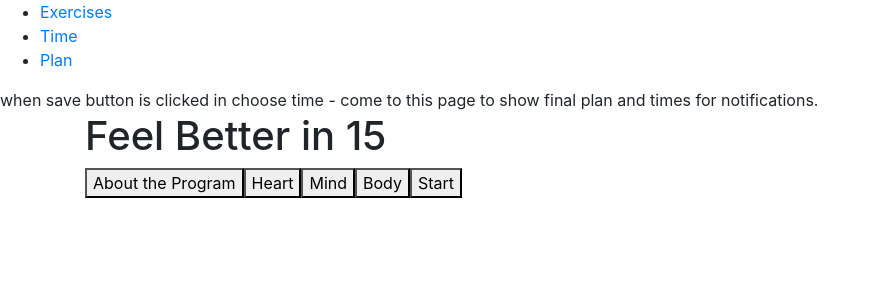
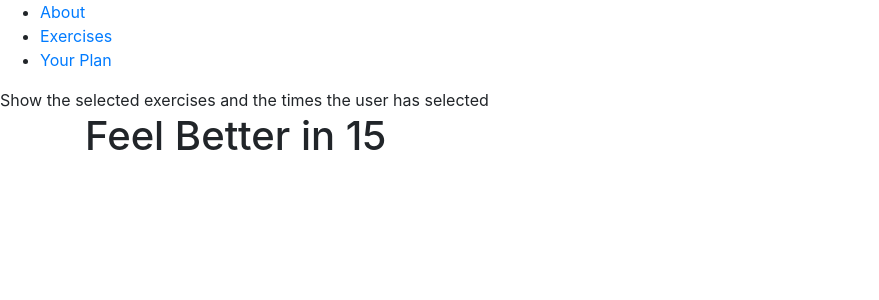
Before and after one commit to bethcollins92/mvp-project, a React (Create React App) app: page /plan in a window 1280 px wide. Shown: the top 300 px of the page, without its empty margins (0-879 px from the left). Built offline with nearby package versions, Linux system fonts and the light colour scheme.

Commit message:
sorting out links between pages

```diff
--- a/src/App.js
+++ b/src/App.js
@@ -4,8 +4,8 @@ import { BrowserRouter as Router, Switch, Route, Link } from "react-router-dom";
 
 import data from "./data.json";
 import SelectExercises from "./components/SelectExercises";
-import ChooseTime from "./components/ChooseTime";
-import Plan from "./components/plan";
+import About from "./components/About";
+import Plan from "./components/Plan";
 
 class App extends React.Component {
   constructor(props) {
@@ -22,8 +22,6 @@ class App extends React.Component {
     });
   }
 
-  chooseTime() {}
-
   render() {
     return (
       <div>
@@ -32,13 +30,14 @@ class App extends React.Component {
             <nav>
               <ul>
                 <li>
+                  <Link to="/about">About</Link>
+                </li>
+                <li>
                   <Link to="/exercises">Exercises</Link>
                 </li>
+
                 <li>
-                  <Link to="/time">Time</Link>
-                </li>
-                <li>
-                  <Link to="/plan">Plan</Link>
+                  <Link to="/plan">Your Plan</Link>
                 </li>
               </ul>
             </nav>
@@ -50,11 +49,11 @@ class App extends React.Component {
                   addExercise={selected => this.addExercise(selected)}
                 />
               </Route>
-              <Route path="/time">
-                <ChooseTime selectedExercises={this.state.selectedExercises} />
+              <Route path="/about">
+                <About />
               </Route>
               <Route path="/plan">
-                <Plan chooseTime={time => this.chooseTime(time)} />
+                <Plan selectedExercises={this.state.selectedExercises} />
               </Route>
             </Switch>
           </div>
@@ -62,11 +61,6 @@ class App extends React.Component {
 
         <div className="container">
           <h1>Feel Better in 15</h1>
-          <button>About the Program</button>
-          <button>Heart</button>
-          <button>Mind</button>
-          <button>Body</button>
-          <button>Start</button>
         </div>
       </div>
     );
--- /dev/null
+++ b/src/components/About.js
@@ -0,0 +1,12 @@
+import React, { Component } from "react";
+
+export default class chooseTime extends Component {
+  constructor(props) {
+    super(props);
+    this.state = {};
+  }
+
+  render() {
+    return <div>About the program</div>;
+  }
+}
--- a/src/components/chooseTime.js
+++ /dev/null
@@ -1,38 +0,0 @@
-import React, { Component } from "react";
-import TimeField from "react-simple-timefield";
-
-export default class chooseTime extends Component {
-  constructor(props) {
-    super(props);
-    this.state = {
-      time: "12:34"
-    };
-    this.onTimeChange = this.onTimeChange.bind(this);
-  }
-
-  onTimeChange(time) {
-    this.setState({ time });
-  }
-
-  render() {
-    const { time } = this.state;
-    return (
-      <div>
-        <TimeField value={time} onChange={this.onTimeChange} />
-        <h2>Choose a time</h2>
-        <div className="row mt-5">
-          {this.props.selectedExercises.map((exercise, index) => (
-            <div key={index}>
-              <div className="card shadow">
-                <img src={exercise.url} className="card-img-top" alt="alt" />
-                <div className="card-body">
-                  <h3 className="card-title">{exercise.title}</h3>
-                </div>
-              </div>
-            </div>
-          ))}
-        </div>
-      </div>
-    );
-  }
-}
--- a/src/components/plan.js
+++ b/src/components/plan.js
@@ -1,11 +1,22 @@
 import React, { Component } from "react";
 
 export default class plan extends Component {
+  constructor(props) {
+    super(props);
+    this.state = {};
+  }
   render() {
     return (
       <div>
-        when save button is clicked in choose time - come to this page to show
-        final plan and times for notifications.
+        <div>
+          {this.props.selectedExercises &&
+            this.props.selectedExercises.map((exercise, index) => (
+              <div key={index}>{exercise.title}</div>
+            ))}
+        </div>{" "}
+        <div>
+          Show the selected exercises and the times the user has selected
+        </div>
       </div>
     );
   }
--- a/src/components/selectExercises.js
+++ b/src/components/selectExercises.js
@@ -13,13 +13,10 @@ export default class selectExercises extends Component {
       exercise: exercise
     });
   }
-  //this function is to send data (the exercise the user has selected)back to the parent App.js
+  //this function is to send data (the exercise the user has selected)back to the parent App.js to be stored in the selectedExercises array.
   handleClick(exercise) {
     this.props.addExercise({ exercise });
-    //want to add something in here to show a tick box at the top being ticked when the exercise has been chosen.
   }
-
-  //in the choose when button I want to be able to click and move to the chooseTime view.
 
   render() {
     return (
--- a/src/data.JSON
+++ b/src/data.JSON
@@ -62,7 +62,7 @@
     {
       "title": "Just Play",
       "time": "This is perfect if you have children or you often spend time with them.",
-      "description": "Play a game you enjoy for 5 minutes, tig, hide and seek, football in the garden, anything you enjoy! This will increase endorphins and you can improve in a skill ",
+      "description": "Play a game you enjoy for 5 minutes, tig, hide and seek, football in the garden, anything you enjoy! This will help you release the happy hormones endorphins and also improve your skills in something you enjoy!",
       "tips": "Tips: "
     },
     {
```
